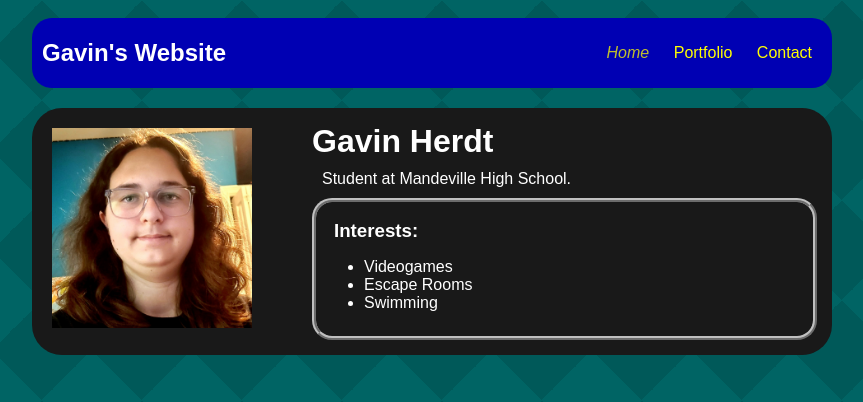
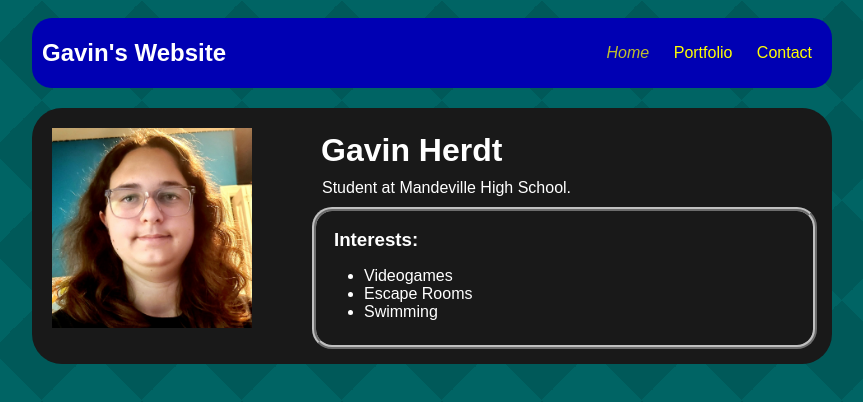
Before and after one commit to GavinHerdt9/GavinHerdt9.github.io, a plain HTML site: page index.html in a window 1280 px wide. Shown: the whole page, without its empty margins (208-1071 px from the left). Drawn offline with Linux system fonts and the light colour scheme.

Commit message:
added slight margin before name

```diff
--- a/index.html
+++ b/index.html
@@ -80,6 +80,9 @@
                 padding: 8px;
                 border-radius: 20px;
             }
+            #name {
+                margin:9px;
+            }
             h2, h3, p {
                 margin: 10px;
             }
@@ -109,7 +112,7 @@
                 </div>
                 <!-- Content Section-->
                 <div class="content">
-                    <h1>Gavin Herdt</h1>
+                    <h1 id="name">Gavin Herdt</h1>
                     <p>Student at Mandeville High School.</p>
                     <!-- Interests section -->
                     <div id="interests">
```
